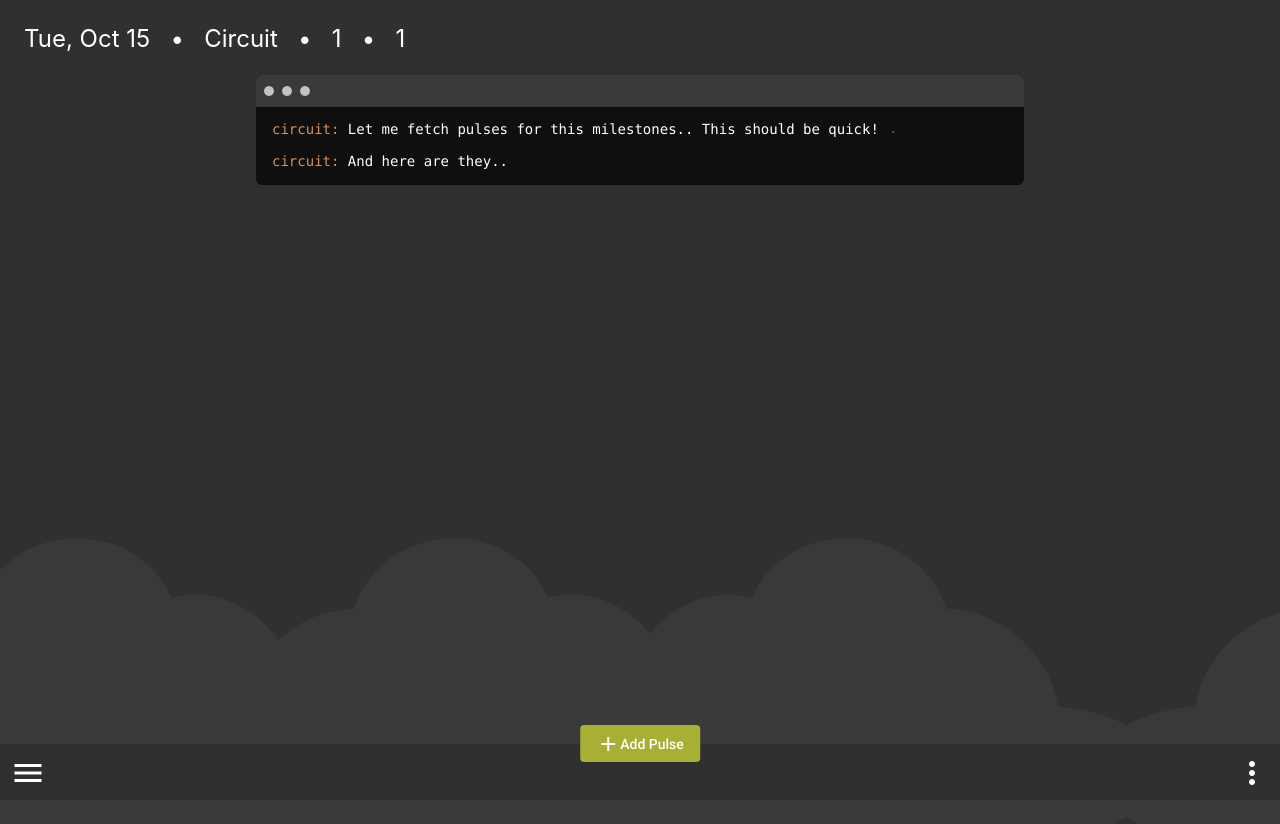
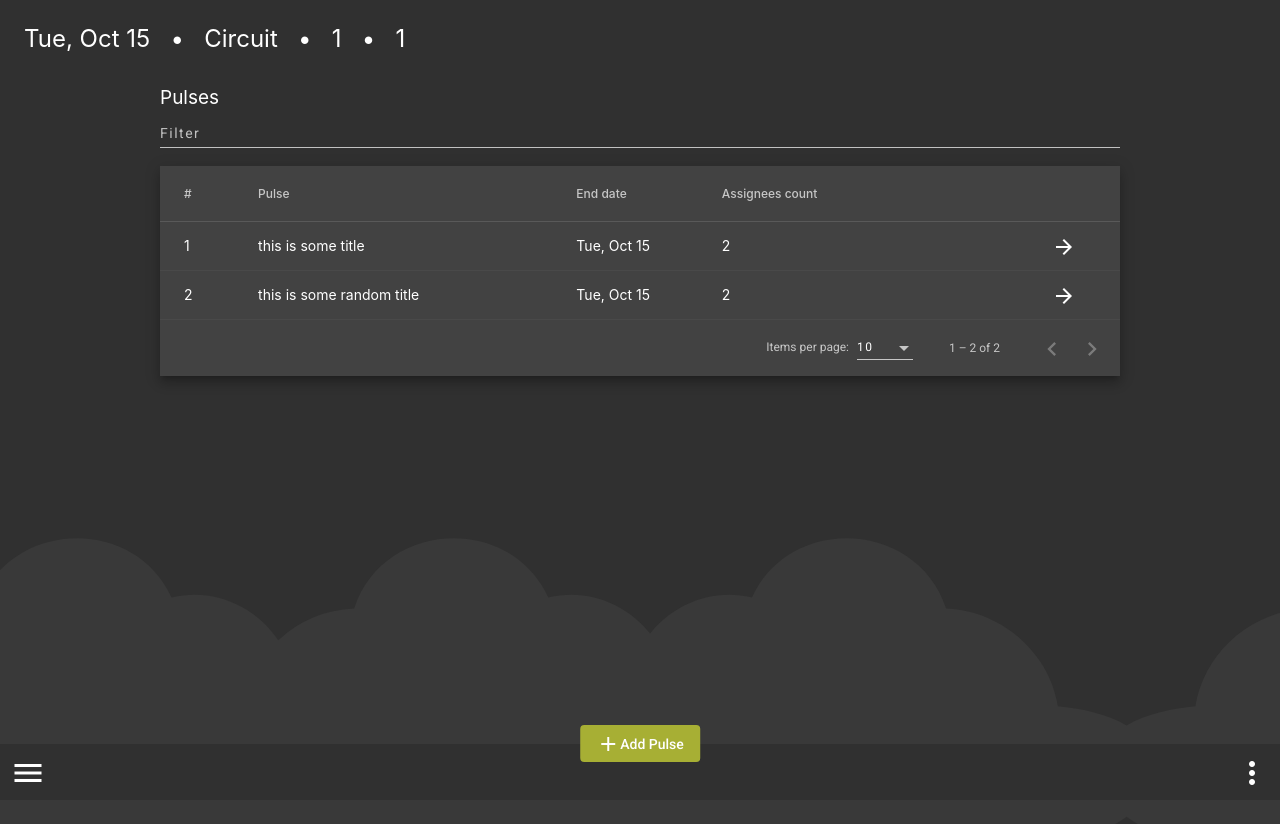
Before and after one commit to kartikeybhardwaj/circuit-fui, an Angular app: page /projects/1/milestones/1/pulses in a window 1280 px wide. Built offline with nearby package versions, Linux system fonts and the light colour scheme.

Commit message:
new design

```diff
--- a/src/app/pulses/pulses.component.css
+++ b/src/app/pulses/pulses.component.css
@@ -0,0 +1,36 @@
+.tableContent {
+  margin-bottom: 17px;
+}
+
+tr.table-detail-row {
+  height: 0;
+  background-color: #303030;
+}
+
+tr.table-element-row:not(.table-expanded-row) {
+  cursor: pointer;
+  transition: .3s ease;
+}
+
+tr.table-element-row:not(.table-expanded-row):hover {
+  background-color: #303030;
+}
+
+.table-expanded-row {
+  cursor: pointer;
+  background-color: #303030 !important;
+}
+
+.table-element-row td {
+  border-bottom-width: 0;
+}
+
+.table-element-detail {
+  overflow: hidden;
+  display: flex;
+}
+
+.headerText {
+  font-size: 19px;
+  align-self: flex-start;
+}
--- a/src/app/pulses/pulses.component.html
+++ b/src/app/pulses/pulses.component.html
@@ -1,10 +1,60 @@
 <div class="contentCenter">
-  <!-- start - terminal -->
-  <div class="terminal">
-    <pre><span class="terminalBot">circuit:</span> Let me fetch pulses for this milestones.. This should be quick! <span class="inlineBlock"><mat-progress-spinner class="inlineBlock" color="primary" mode="indeterminate" [diameter]="14"></mat-progress-spinner></span></pre>
-    <pre><span class="terminalBot">circuit:</span> And here are they..</pre>
-    <pre
-      *ngFor="let pulse of appInfo.pulses; index as index;">{{index + 1}}. <a class="cursorPointer">{{pulse.name}}</a></pre>
+
+  <mat-progress-spinner *ngIf="isFetching" color="primary" mode="indeterminate" [diameter]="35"></mat-progress-spinner>
+
+  <div class="headerText colorBright smallMarginTop">Pulses</div>
+
+  <mat-form-field class="width-100">
+    <input matInput (keyup)="applyFilter($event.target.value)" placeholder="Filter">
+  </mat-form-field>
+  <div class="mat-elevation-z8 width-100">
+    <table mat-table [dataSource]="dataSourcePulses" multiTemplateDataRows matSort class="width-100">
+      <ng-container matColumnDef="{{column}}" *ngFor="let column of columnsForPulses; index as columnIndex;">
+        <th mat-header-cell *matHeaderCellDef mat-sort-header> {{columnsToDisplayPulses[columnIndex]}} </th>
+        <ng-container *ngIf="['index', 'title', 'assigneesListCount'].includes(column)">
+          <td mat-cell *matCellDef="let element"> {{element[column]}} </td>
+        </ng-container>
+        <ng-container *ngIf="column === 'timeline'">
+          <td mat-cell *matCellDef="let element"> {{element[column].to}} </td>
+        </ng-container>
+        <ng-container *ngIf="column === 'todo'">
+          <td mat-cell *matCellDef="let element">
+            <button mat-button class="floatRight" (click)="pulseClick(element)">
+              <mat-icon class="colorBright">arrow_forward</mat-icon>
+            </button>
+          </td>
+        </ng-container>
+      </ng-container>
+      <ng-container matColumnDef="expandedDetail">
+        <td mat-cell *matCellDef="let element" [attr.colspan]="columnsForPulses.length">
+          <div class="table-element-detail"
+            [@detailExpand]="element == expandedElementPulses ? 'expanded' : 'collapsed'">
+            <div class="tableContent">
+              <div class="smallMarginTop"><strong>Title</strong>:&nbsp;{{element.title}}</div>
+              <div class="mediumMarginTop"><strong>Description</strong>:&nbsp;{{element.description}}</div>
+              <div class="mediumMarginTop"><strong>Timeline</strong>:&nbsp;{{element.timeline.from}} -
+                {{element.timeline.to}}</div>
+              <div class="mediumMarginTop" *ngFor="let field of element.fields; index as indexField;">
+                <strong>{{field.key}}</strong>: {{field[field.key]}}
+              </div>
+              <div class="smallMarginTop">
+                <strong>Assignees</strong>:
+                <button mat-button
+                  *ngFor="let assignee of element.assigneesList; index as indexAssignee;">{{assignee.name}}</button>
+              </div>
+              <div class="smallMarginTop">Pulse created
+                by&nbsp;<strong>{{element.meta.addedBy}}</strong>&nbsp;on&nbsp;{{element.meta.addedOn}}</div>
+            </div>
+          </div>
+        </td>
+      </ng-container>
+      <tr mat-header-row *matHeaderRowDef="columnsForPulses"></tr>
+      <tr mat-row *matRowDef="let element; columns: columnsForPulses;" class="table-element-row"
+        [class.table-expanded-row]="expandedElementPulses === element"
+        (click)="expandedElementPulses = expandedElementPulses === element ? null : element">
+      </tr>
+      <tr mat-row *matRowDef="let row; columns: ['expandedDetail']" class="table-detail-row"></tr>
+    </table>
+    <mat-paginator [pageSizeOptions]="[10, 25, 100]"></mat-paginator>
   </div>
-  <!-- end - terminal -->
 </div>
--- a/src/app/pulses/pulses.component.ts
+++ b/src/app/pulses/pulses.component.ts
@@ -1,6 +1,7 @@
 import {
   Component,
-  OnInit
+  OnInit,
+  ViewChild
 } from '@angular/core';
 import {
   AppStorageService
@@ -9,13 +10,98 @@ import {
   ActivatedRoute,
   Router
 } from '@angular/router';
+import {
+  MatPaginator
+} from '@angular/material/paginator';
+import {
+  MatSort
+} from '@angular/material/sort';
+import {
+  MatTableDataSource
+} from '@angular/material/table';
+import {
+  animate,
+  state,
+  style,
+  transition,
+  trigger
+} from '@angular/animations';
+
+export interface PulsesList {
+  index: number;
+  _id: string;
+  title: string;
+  description: string;
+  timeline: Timeline;
+  assigneesList: Assignee[];
+  assigneesListCount: number;
+  comments: Comments[];
+  pulseMetaId: string;
+  fields: any[];
+  meta: PulsesMeta;
+}
+
+export interface Timeline {
+  from: string;
+  to: string;
+}
+
+export interface Assignee {
+  _id: string;
+  name: string;
+}
+
+export interface PulsesMeta {
+  addedBy: string;
+  addedOn: string;
+  lastUpdatedBy: string;
+  lastUpdatedOn: string;
+}
+
+export interface Comments {
+  index: number;
+  comment: string;
+  meta: CommentsMeta;
+}
+
+export interface CommentsMeta {
+  addedBy: string;
+  addedOn: string;
+}
 
 @Component({
   selector: 'app-pulses',
   templateUrl: './pulses.component.html',
-  styleUrls: ['./pulses.component.css']
+  styleUrls: ['./pulses.component.css'],
+  animations: [
+    trigger('detailExpand', [
+      state('collapsed', style({
+        height: '0px',
+        minHeight: '0'
+      })),
+      state('expanded', style({
+        height: '*'
+      })),
+      transition('expanded <=> collapsed', animate('225ms cubic-bezier(0.4, 0.0, 0.2, 1)')),
+    ]),
+  ]
 })
 export class PulsesComponent implements OnInit {
+
+  isFetching = true;
+
+  PULSES_DATA: PulsesList[];
+  dataSourcePulses: MatTableDataSource < PulsesList > ;
+  columnsForPulses = ['index', 'title', 'timeline', 'assigneesListCount', 'todo'];
+  columnsToDisplayPulses = ['#', 'Pulse', 'End date', 'Assignees count', ''];
+  expandedElementPulses: PulsesList | null;
+
+  @ViewChild(MatPaginator, {
+    static: true
+  }) paginatorPulses: MatPaginator;
+  @ViewChild(MatSort, {
+    static: true
+  }) sortPulses: MatSort;
 
   constructor(
     public appInfo: AppStorageService,
@@ -35,6 +121,95 @@ export class PulsesComponent implements OnInit {
     appInfo.isNavigationAddTextVisible = true;
   }
 
-  ngOnInit() {}
+  ngOnInit() {
+    this.PULSES_DATA = [{
+      index: 1,
+      _id: '1234567890',
+      title: 'this is some title',
+      description: 'this is some description',
+      timeline: {
+        from: this.appInfo.getShortDate(new Date().getTime()),
+        to: this.appInfo.getShortDate(new Date().getTime())
+      },
+      assigneesList: [{
+        _id: '1234567890',
+        name: 'some username'
+      }, {
+        _id: '1234567890',
+        name: 'another username'
+      }],
+      assigneesListCount: 2,
+      comments: [],
+      pulseMetaId: 'string',
+      fields: [{
+        key: 'key_1',
+        key_1: 'value_1'
+      }, {
+        key: 'key_2',
+        key_2: 'value_2'
+      }, {
+        key: 'key_3',
+        key_3: 'value_3'
+      }],
+      meta: {
+        addedBy: 'some user',
+        addedOn: this.appInfo.getLongDate(new Date().getTime()),
+        lastUpdatedBy: 'some user',
+        lastUpdatedOn: this.appInfo.getLongDate(new Date().getTime())
+      }
+    }, {
+      index: 2,
+      _id: '1234567890',
+      title: 'this is some random title',
+      description: 'this is some description',
+      timeline: {
+        from: this.appInfo.getShortDate(new Date().getTime()),
+        to: this.appInfo.getShortDate(new Date().getTime())
+      },
+      assigneesList: [{
+        _id: '1234567890',
+        name: 'some username'
+      }, {
+        _id: '1234567890',
+        name: 'another username'
+      }],
+      assigneesListCount: 2,
+      comments: [],
+      pulseMetaId: 'string',
+      fields: [{
+        key: 'key_1',
+        key_1: 'value_1'
+      }, {
+        key: 'key_2',
+        key_2: 'value_2'
+      }, {
+        key: 'key_3',
+        key_3: 'value_3'
+      }],
+      meta: {
+        addedBy: 'some user',
+        addedOn: this.appInfo.getLongDate(new Date().getTime()),
+        lastUpdatedBy: 'some user',
+        lastUpdatedOn: this.appInfo.getLongDate(new Date().getTime())
+      }
+    }];
+    this.appInfo.pulses = this.PULSES_DATA;
+    this.dataSourcePulses = new MatTableDataSource(this.PULSES_DATA);
+    this.dataSourcePulses.paginator = this.paginatorPulses;
+    this.dataSourcePulses.sort = this.sortPulses;
+    this.isFetching = false;
+  }
+
+  applyFilter(filterValue: string) {
+    this.dataSourcePulses.filter = filterValue.trim().toLowerCase();
+    if (this.dataSourcePulses.paginator) {
+      this.dataSourcePulses.paginator.firstPage();
+    }
+  }
+
+  pulseClick(pulse: PulsesList) {
+    console.log(pulse);
+    this.router.navigate(['/projects/project_name/milestones/milestone_name/pulses']);
+  }
 
 }
```
